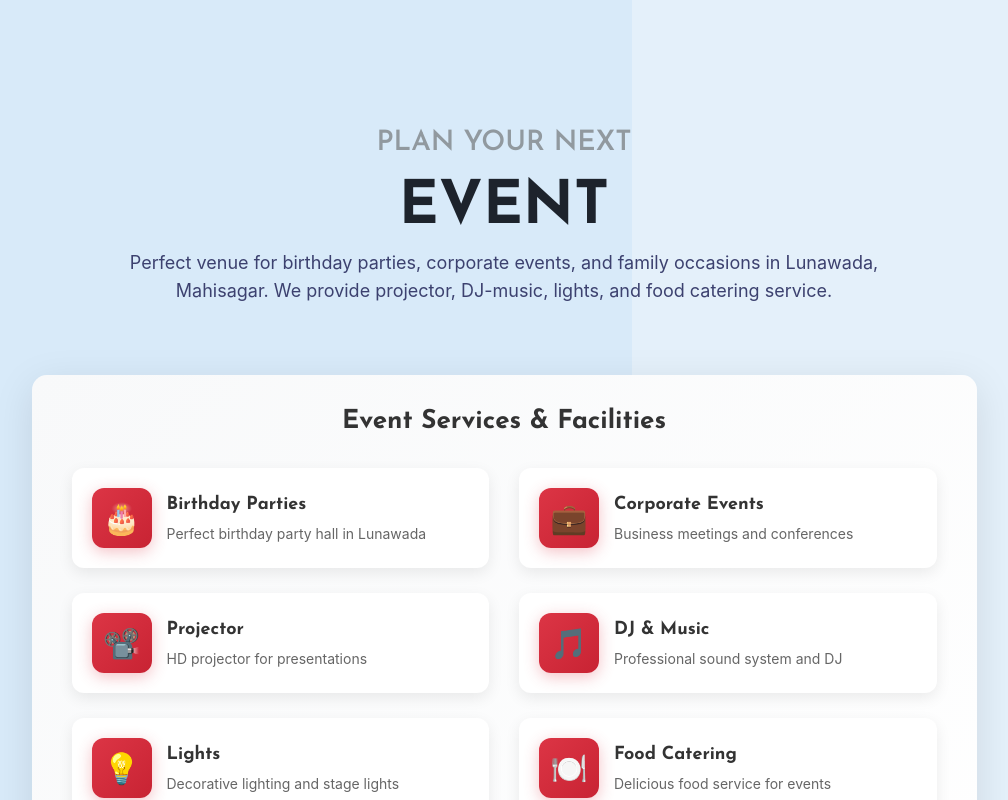
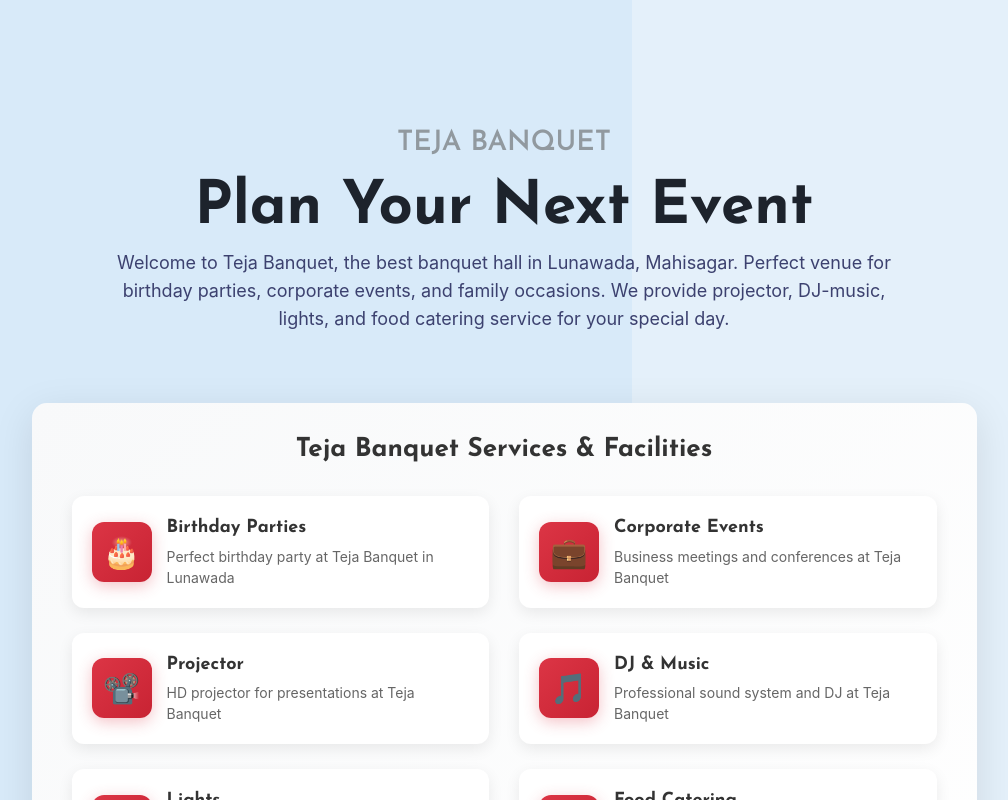
Before and after one commit to codexaaSoftwares/Hotel_Teja, a React (Vite) app in the folder Website_react/: page / in a window 1280 px wide. Shown: the part 4620-5420 px from the top of the page, without its empty margins (136-1144 px from the left). Built offline with nearby package versions, Linux system fonts and the light colour scheme; a web font is replaced by a local one.

Commit message:
few more

```diff
--- a/Website_react/src/components/Events.jsx
+++ b/Website_react/src/components/Events.jsx
@@ -7,8 +7,8 @@ const Events = () => {
     <>
       <Helmet>
         {/* Meta tags only - title is set by main page Banner component */}
-        <meta name="description" content="Best event hall and birthday party hall in Lunawada, Mahisagar. Teja Hotel offers projector, DJ-music, lights, and food catering service for birthday parties, corporate events, and family occasions." />
-        <meta name="keywords" content="event hall Lunawada, birthday party hall Lunawada, corporate events Lunawada, projector rental Lunawada, DJ music Lunawada, food catering Lunawada, family occasions Lunawada, banquet hall Lunawada, event venue Mahisagar" />
+        <meta name="description" content="Teja Banquet - Best banquet hall and event venue in Lunawada, Mahisagar. Perfect for birthday parties, corporate events, and family occasions. We provide projector, DJ-music, lights, and food catering service." />
+        <meta name="keywords" content="Teja Banquet Lunawada, banquet hall Lunawada, event hall Lunawada, birthday party hall Lunawada, corporate events Lunawada, projector rental Lunawada, DJ music Lunawada, food catering Lunawada, family occasions Lunawada, event venue Mahisagar" />
         <link rel="canonical" href="https://www.hotelteja.in/#events" />
       </Helmet>
       <section className="event-section" id="events">
@@ -24,7 +24,7 @@ const Events = () => {
                 viewport={{ once: true }}
                 transition={{ duration: 0.6 }}
               >
-                PLAN YOUR NEXT
+                TEJA BANQUET
               </motion.h6>
               <motion.h2
                 className="title"
@@ -33,7 +33,7 @@ const Events = () => {
                 viewport={{ once: true }}
                 transition={{ duration: 0.6, delay: 0.1 }}
               >
-                EVENT
+                Plan Your Next Event
               </motion.h2>
               <motion.p
                 className="text"
@@ -43,7 +43,7 @@ const Events = () => {
                 transition={{ duration: 0.6, delay: 0.2 }}
                 style={{ marginBottom: '30px', maxWidth: '800px', margin: '0 auto 30px auto' }}
               >
-                Perfect venue for birthday parties, corporate events, and family occasions in Lunawada, Mahisagar. We provide projector, DJ-music, lights, and food catering service.
+                Welcome to Teja Banquet, the best banquet hall in Lunawada, Mahisagar. Perfect venue for birthday parties, corporate events, and family occasions. We provide projector, DJ-music, lights, and food catering service for your special day.
               </motion.p>
             </div>
 
@@ -67,17 +67,17 @@ const Events = () => {
                 viewport={{ once: true }}
                 transition={{ duration: 0.6, delay: 0.3 }}
               >
-                Event Services & Facilities
+                Teja Banquet Services & Facilities
               </motion.h4>
               <div className="row">
                 {[
-                  { icon: '🎂', title: 'Birthday Parties', desc: 'Perfect birthday party hall in Lunawada' },
-                  { icon: '💼', title: 'Corporate Events', desc: 'Business meetings and conferences' },
-                  { icon: '📽️', title: 'Projector', desc: 'HD projector for presentations' },
-                  { icon: '🎵', title: 'DJ & Music', desc: 'Professional sound system and DJ' },
-                  { icon: '💡', title: 'Lights', desc: 'Decorative lighting and stage lights' },
-                  { icon: '🍽️', title: 'Food Catering', desc: 'Delicious food service for events' },
-                  { icon: '👨‍👩‍👧‍👦', title: 'Family Occasions', desc: 'Ring ceremonies and celebrations' }
+                  { icon: '🎂', title: 'Birthday Parties', desc: 'Perfect birthday party at Teja Banquet in Lunawada' },
+                  { icon: '💼', title: 'Corporate Events', desc: 'Business meetings and conferences at Teja Banquet' },
+                  { icon: '📽️', title: 'Projector', desc: 'HD projector for presentations at Teja Banquet' },
+                  { icon: '🎵', title: 'DJ & Music', desc: 'Professional sound system and DJ at Teja Banquet' },
+                  { icon: '💡', title: 'Lights', desc: 'Decorative lighting and stage lights at Teja Banquet' },
+                  { icon: '🍽️', title: 'Food Catering', desc: 'Delicious food service for events at Teja Banquet' },
+                  { icon: '👨‍👩‍👧‍👦', title: 'Family Occasions', desc: 'Ring ceremonies and celebrations at Teja Banquet' }
                 ].map((feature, index) => (
                   <motion.div
                     key={index}
```
